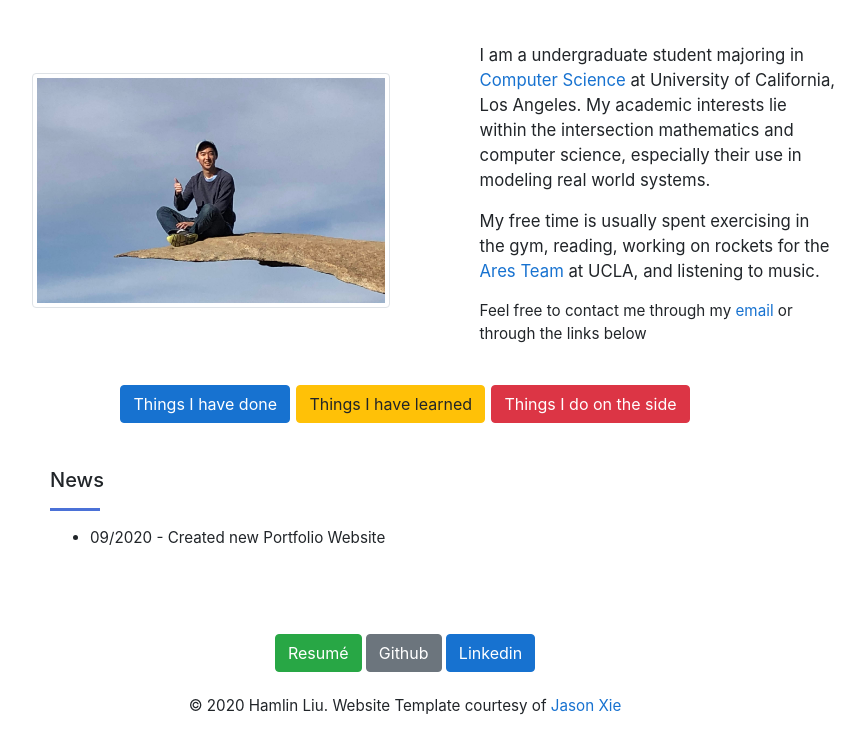
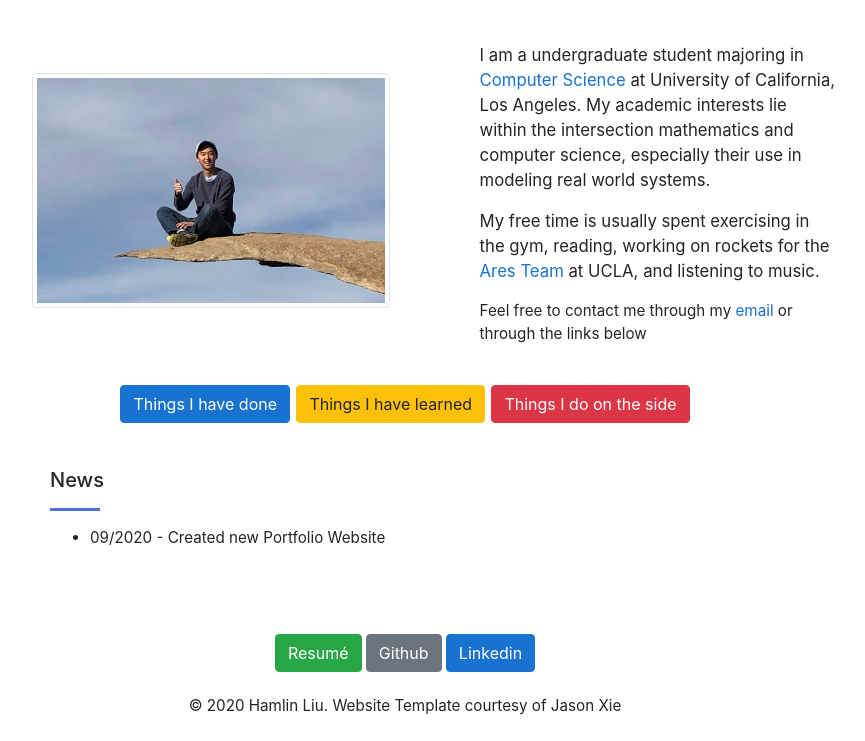
Before and after one commit to hamlinliu17/hamlinliu17.github.io, a plain HTML site: page index.html in a window 1280 px wide. Shown: the part 91-832 px from the top of the page, without its empty margins (235-1100 px from the left). Drawn offline with Linux system fonts and the light colour scheme.

Commit message:
Removing link

```diff
--- a/index.html
+++ b/index.html
@@ -175,7 +175,7 @@
 
         <br>
         <br>
-        <p style="margin-bottom:0">© 2020 Hamlin Liu. Website Template courtesy of <a href="https://jasonxie.me/">Jason Xie</a></p>
+        <p style="margin-bottom:0">© 2020 Hamlin Liu. Website Template courtesy of Jason Xie</a></p>
         <br>
       </div>
     </div>
```
